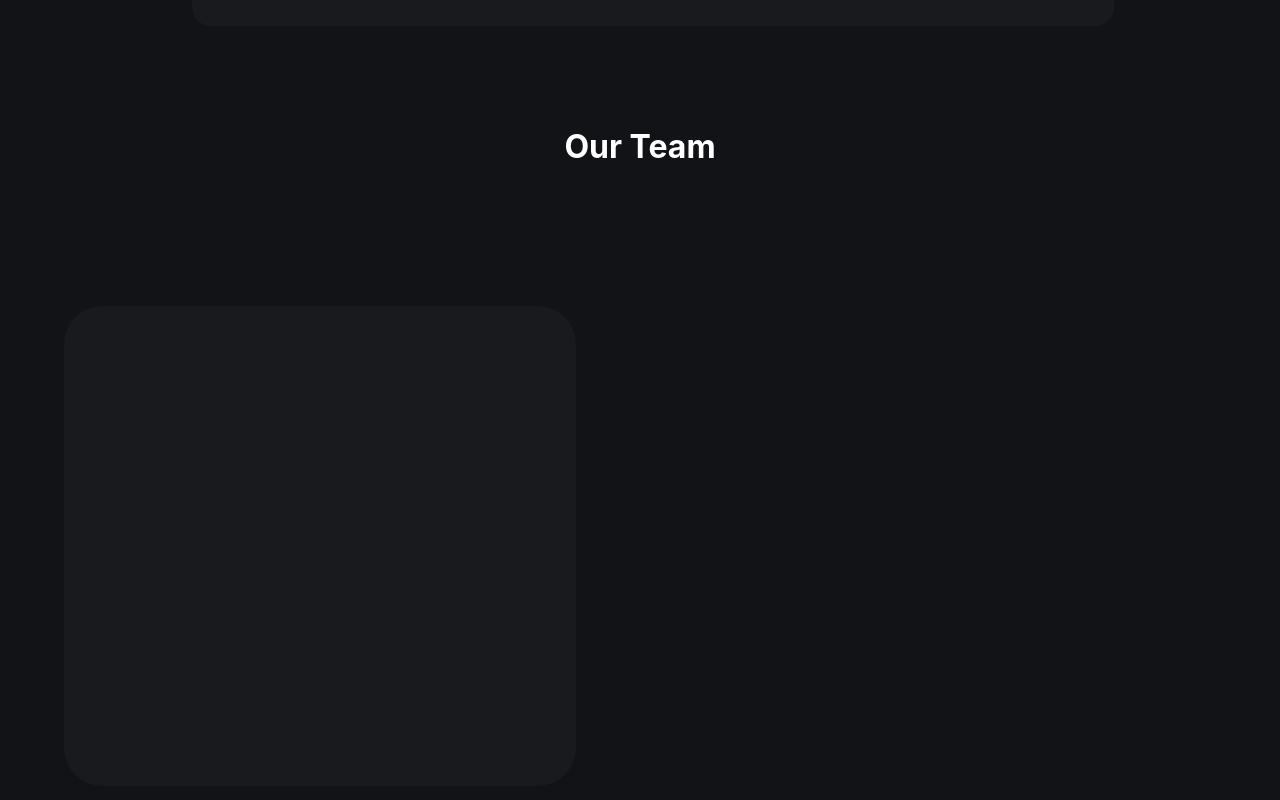
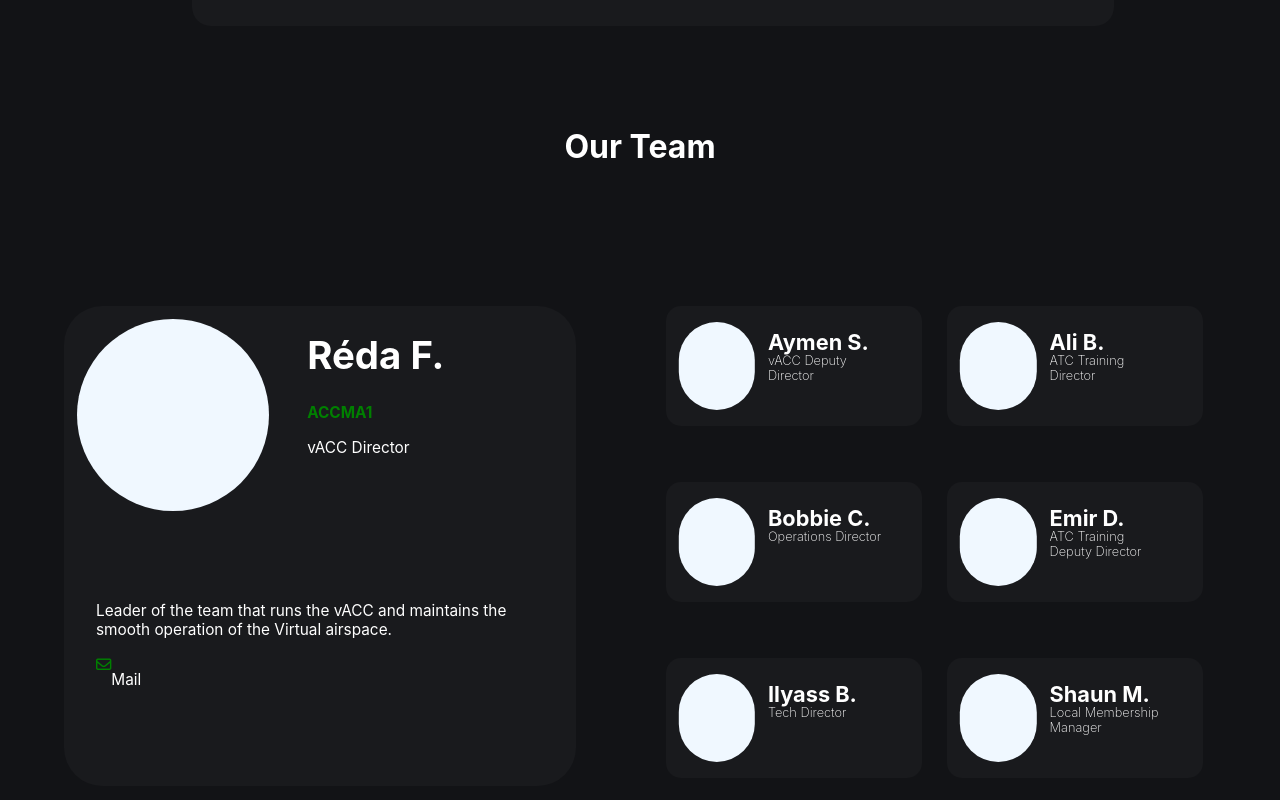
Before and after one commit to Maghreb-vACC-Tech/Front-Website, a React (Create React App) app: page / in a window 1280 px wide. Shown: the part 2750-3550 px from the top of the page. Built offline with nearby package versions, Linux system fonts and the light colour scheme.

Commit message:
staff nearly done

```diff
--- a/src/App.css
+++ b/src/App.css
@@ -201,12 +201,18 @@
 .Selected-Staff{
   float: left;
   width: 50vw;
-  height: 80vh;
+  height: 60vh;
+
 }
-.Showed-Staff{
+.Displayed-Staff{
   float: left;
   width: 50vw;
-  height: 80vh;
+  height: 60vh;
+  translate: 0 10vh;
+  border-radius: 3vw;
+}
+.Displayed-Staff > div {
+  float: left;
 }
 .Selected-Staff-Container{
   background-color: rgb(25,26,29);
@@ -216,3 +222,62 @@
   translate: 0 10vh;
   border-radius: 3vw;
 }
+.Selected-Staff-Container-1{
+  width: 40vw;
+  height: 30vh;
+
+}
+.Selected-Staff-Container-2{
+  width: 40vw;
+  height: 30vh;
+
+}
+.Selected-Staff-Container-1 > div {
+  float: left;
+}
+.Selected-Staff-Container-PDP{
+  background-color: aliceblue;
+  width: 15vw;
+  height: 15vw;
+  border-radius: 100vw;
+  margin: 1vw;
+}
+
+.Selected-Staff-Container-TXT{
+  width: 23vw;
+  height: 15vw;
+}
+.Selected-Staff-Container-TXT h1{
+  color: white;
+  font-size: 3vw;
+  padding-left: 2vw;
+}
+.Selected-Staff-Container-TXT h2{
+  color: green;
+  font-size: 1.2vw;
+  padding-left: 2vw;
+}
+.Selected-Staff-Container-TXT p{
+  color: white;
+  font-size: 1.2vw;
+  padding-left: 2vw;
+}
+
+
+.Selected-Staff-Container-2{
+  padding-top: 5vh;
+}
+.Selected-Staff-Container-2 > div{
+  width:35vw;
+  margin: auto;
+  font-size: 1.2vw;
+  color: white;
+}
+
+.Selected-Staff-Container-2 > div > a{
+  color: green;
+}
+
+.Selected-Staff-Container-2 > div > *{
+  float: left;
+}
--- a/src/App.js
+++ b/src/App.js
@@ -15,6 +15,7 @@ import event3 from "./Ressources/Images/Events/3.jpg"
 // Components
 import Navbar from './Components/Navbar';
 import Question from './Components/FAQ';
+import DisplayedStaff from './Components/Displayed-Staff';
 
 
 function App() {
@@ -23,6 +24,7 @@ function App() {
   const [ScrollPositionY, setScrollPositionY] = useState(0);
   const [Logo, SetLogo] = useState(BigLogo);
 
+  // Scroll Effect
   useEffect(() => {
     window.addEventListener("scroll", () => {
       const scrollPosition = window.scrollY;
@@ -71,10 +73,17 @@ function App() {
 
   }, []);
 
+  // Staff Select Effect
+  useEffect(() => {
+    function StaffSelectonClick(){
+
+    }
+  }, []);
 
   return (
     <div className="App">
 
+      {/* Home */}
       <div className='Home'id='Home'>
         <div className='HomeOverlay'>
 
@@ -95,6 +104,7 @@ function App() {
         </div>
       </div>
 
+      {/* About */}
       <div className='About' id='About'>
         <div className='AboutText'>
             <h1>About</h1>
@@ -113,6 +123,7 @@ function App() {
         </div>
       </div>
 
+      {/* Event */}
       <div className='Events' id='Events'>
         <div className=''>
           <h1>Upcoming Events</h1>
@@ -134,6 +145,7 @@ function App() {
 
       </div>
 
+      {/* FAQ */}
       <div className='FAQ' id='FAQ'>
         <div className='FAQ-Title'><h1>Frequently Asked Questions</h1></div>
 
@@ -181,11 +193,54 @@ function App() {
 
         <div className='Selected-Staff'>
             <div className='Selected-Staff-Container'>
+              <div className='Selected-Staff-Container-1'>
+                <div className='Selected-Staff-Container-PDP'></div>
+                <div className='Selected-Staff-Container-TXT'><h1>Réda F.</h1><h2>ACCMA1</h2><p>vACC Director</p></div>
+              </div>
 
+              <div className='Selected-Staff-Container-2'>
+                <div>
+                  <p>Leader of the team that runs the vACC and maintains the smooth operation of the Virtual airspace. </p>
+                </div>
+                <div>
+                  <a href='#'><i class="fa-regular fa-envelope"></i></a> <p>Mail</p>
+                </div>
+              </div>
             </div>
+
         </div>
-        <div className='Showed-Staff'>
-
+        <div className='Displayed-Staff'>
+          <DisplayedStaff
+            function="vACC Deputy Director"
+            name="Aymen S."
+            id="Aymen"
+            // state="selected"
+          />
+          <DisplayedStaff
+            function="ATC Training Director"
+            name="Ali B."
+            id="Ali"
+          />
+          <DisplayedStaff
+            function="Operations Director"
+            name="Bobbie C."
+            id="Bobbie"
+          />
+          <DisplayedStaff
+            function="ATC Training Deputy Director"
+            name="Emir D."
+            id="Emir"
+          />
+          <DisplayedStaff
+            function="Tech Director"
+            name="Ilyass B."
+            id="Ilyass"
+          />
+          <DisplayedStaff
+            function="Local Membership Manager"
+            name="Shaun M."
+            id="Shaun"
+          />
         </div>
       </div>
     </div>
--- /dev/null
+++ b/src/Components/Displayed-Staff/index.css
@@ -0,0 +1,41 @@
+.Displayed-Staff-Container{
+  background-color: rgb(25,26,29);
+  width: 20vw;
+  height: 15vh;
+  border-radius: 15px;
+  margin-bottom:7vh ;
+  margin-left:2vw ;
+  cursor: pointer;
+  transition: all 0.3s ease;
+}
+
+.Displayed-Staff-Container:hover{
+    background-color: rgb(41, 41, 43);
+    transition: all 0.3s ease;
+}
+.Displayed-Staff-Container-PDP{
+  border-radius: 100vw;
+  width:6vw;
+  height: 11vh;
+  background-color: aliceblue;
+  translate: 1vw 2vh;
+}
+.Displayed-Staff-Container-TXT{
+    width: 9vw;
+    height: 15vh;
+    padding-left: 2vw;
+}
+.Displayed-Staff-Container-TXT > h1{
+    color: white;
+    font-size: 1.7vw;
+    translate: 0 1vh;
+}
+.Displayed-Staff-Container-TXT > p{
+    color: white;
+    translate: 0 -1vh;
+    font-weight: 200;
+    font-size: 1vw;
+}
+.Displayed-Staff-Container > div{
+    float: left;
+}
--- /dev/null
+++ b/src/Components/Displayed-Staff/index.js
@@ -0,0 +1,22 @@
+
+import { useEffect } from "react"
+import "./index.css"
+
+function DisplayedStaff(props){
+
+    useEffect(()=>{
+
+        if (props.state === "selected"){
+            document.getElementById(props.id).classList.add("selected")
+        }
+    },[])
+    return(
+
+        <div className='Displayed-Staff-Container' id={props.id}>
+            <div className='Displayed-Staff-Container-PDP'></div>
+            <div className='Displayed-Staff-Container-TXT'><h1>{props.name}</h1><p>{props.function}</p></div>
+        </div>
+    )
+}
+
+export default DisplayedStaff
```
